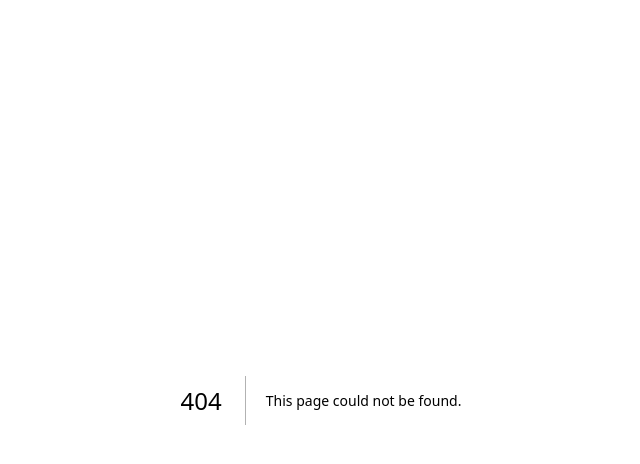
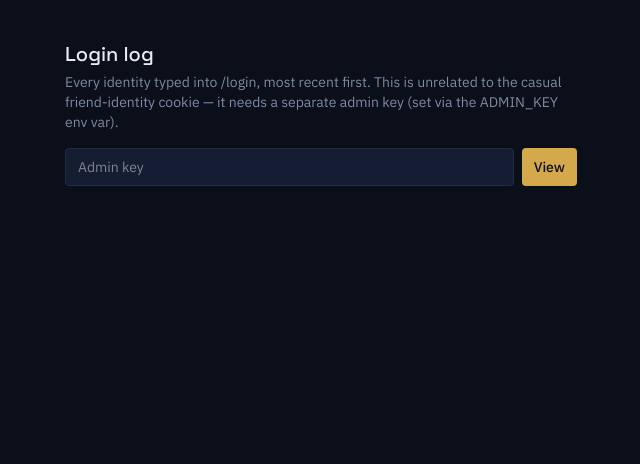
Before and after one commit to aravindanbalaghan-stack/stock-tracker, a Next.js app: page /admin/logins in a window 1280 px wide. Before the commit this address had no page. Shown: the top 464 px of the page, without its empty margins (319-959 px from the left). Built offline with nearby package versions, Linux system fonts and the light colour scheme.

Commit message:
Tracking login

```diff
--- /dev/null
+++ b/app/admin/logins/page.js
@@ -0,0 +1,108 @@
+"use client";
+
+import { Suspense, useEffect, useState } from "react";
+import { useSearchParams } from "next/navigation";
+
+function fmtWhen(iso) {
+  try {
+    return new Date(iso).toLocaleString("en-IN", { dateStyle: "medium", timeStyle: "short" });
+  } catch {
+    return iso;
+  }
+}
+
+function LoginsView() {
+  const searchParams = useSearchParams();
+  const keyFromUrl = searchParams.get("key") || "";
+
+  const [key, setKey] = useState(keyFromUrl);
+  const [logins, setLogins] = useState(null);
+  const [error, setError] = useState(null);
+  const [loading, setLoading] = useState(false);
+
+  async function load(k) {
+    setLoading(true);
+    setError(null);
+    try {
+      const res = await fetch(`/api/admin/logins?key=${encodeURIComponent(k)}`);
+      const json = await res.json();
+      if (!res.ok) throw new Error(json?.error || "Failed to load");
+      setLogins(json.logins);
+    } catch (err) {
+      setError(err.message);
+      setLogins(null);
+    } finally {
+      setLoading(false);
+    }
+  }
+
+  // Auto-load if the key arrived via ?key=... in the URL, e.g. a
+  // bookmarked link — saves re-typing it every time.
+  useEffect(() => {
+    if (keyFromUrl) load(keyFromUrl);
+  }, [keyFromUrl]);
+
+  return (
+    <div className="min-h-screen px-4 py-10 flex flex-col items-center" style={{ background: "var(--bg)" }}>
+      <div className="w-full max-w-lg">
+        <h1 className="font-display text-xl mb-1" style={{ color: "var(--text)" }}>Login log</h1>
+        <p className="text-sm mb-4" style={{ color: "var(--text-muted)" }}>
+          Every identity typed into /login, most recent first. This is unrelated to the casual
+          friend-identity cookie — it needs a separate admin key (set via the ADMIN_KEY env var).
+        </p>
+
+        <form onSubmit={(e) => { e.preventDefault(); load(key); }} className="flex gap-2 mb-4">
+          <input
+            type="password"
+            value={key}
+            onChange={(e) => setKey(e.target.value)}
+            placeholder="Admin key"
+            className="flex-1 rounded px-3 py-2 text-sm outline-none border"
+            style={{ background: "var(--surface-2)", borderColor: "var(--border)", color: "var(--text)" }}
+          />
+          <button
+            type="submit"
+            disabled={loading}
+            className="rounded px-3 py-2 text-sm font-medium"
+            style={{ background: "var(--accent)", color: "var(--bg)" }}
+          >
+            {loading ? "Loading…" : "View"}
+          </button>
+        </form>
+
+        {error && (
+          <div className="mb-4 rounded-md border px-4 py-3 text-sm" style={{ borderColor: "var(--loss)", background: "var(--loss-dim)", color: "var(--text)" }}>
+            {error}
+          </div>
+        )}
+
+        {logins && (
+          <div className="rounded-lg border overflow-hidden" style={{ borderColor: "var(--border)", background: "var(--surface)" }}>
+            {logins.length === 0 ? (
+              <div className="px-4 py-3 text-sm" style={{ color: "var(--text-muted)" }}>No logins recorded yet.</div>
+            ) : (
+              logins.map((l, i) => (
+                <div
+                  key={i}
+                  className="flex items-center justify-between px-4 py-2 border-b last:border-b-0 text-sm"
+                  style={{ borderColor: "var(--border)" }}
+                >
+                  <span style={{ color: "var(--text)" }}>{l.identity}</span>
+                  <span className="text-xs" style={{ color: "var(--text-faint)" }}>{fmtWhen(l.at)}</span>
+                </div>
+              ))
+            )}
+          </div>
+        )}
+      </div>
+    </div>
+  );
+}
+
+export default function AdminLoginsPage() {
+  return (
+    <Suspense fallback={null}>
+      <LoginsView />
+    </Suspense>
+  );
+}
--- /dev/null
+++ b/app/api/admin/logins/route.js
@@ -0,0 +1,34 @@
+import { listLogins } from "@/lib/loginLog";
+
+export const dynamic = "force-dynamic";
+
+// Deliberately a SEPARATE secret from the casual friend-identity cookie —
+// anyone can set that to anything, so it can't be the thing that decides
+// who's allowed to see everyone else's login history. This key is meant
+// to be known only to you (the deployer). See README "Checking who's
+// logged in".
+export async function GET(request) {
+  const adminKey = process.env.ADMIN_KEY;
+  if (!adminKey) {
+    return Response.json(
+      { error: "ADMIN_KEY isn't set — see README \"Checking who's logged in\" to enable this." },
+      { status: 501 }
+    );
+  }
+
+  const { searchParams } = new URL(request.url);
+  const key = searchParams.get("key");
+  if (key !== adminKey) {
+    return Response.json({ error: "Invalid or missing key" }, { status: 401 });
+  }
+
+  try {
+    const logins = await listLogins();
+    return Response.json({ logins });
+  } catch (err) {
+    return Response.json(
+      { error: "Failed to load login log — is Vercel KV set up? See README.", detail: String(err?.message || err) },
+      { status: 500 }
+    );
+  }
+}
--- a/app/api/login/route.js
+++ b/app/api/login/route.js
@@ -1,5 +1,6 @@
 import { cookies } from "next/headers";
 import { IDENTITY_COOKIE } from "@/lib/identity";
+import { recordLogin } from "@/lib/loginLog";
 
 const MAX_LENGTH = 100;
 
@@ -20,5 +21,7 @@ export async function POST(request) {
     maxAge: 60 * 60 * 24 * 365, // 1 year
   });
 
+  await recordLogin(identity);
+
   return Response.json({ ok: true, identity });
 }
--- /dev/null
+++ b/lib/loginLog.js
@@ -0,0 +1,22 @@
+import { kv } from "@vercel/kv";
+
+const LOGIN_LOG_KEY = "panel:login-log";
+const MAX_ENTRIES = 500; // keep the log from growing unbounded over time
+
+export async function recordLogin(identity) {
+  try {
+    const log = await kv.get(LOGIN_LOG_KEY);
+    const entries = Array.isArray(log) ? log : [];
+    entries.unshift({ identity, at: new Date().toISOString() });
+    await kv.set(LOGIN_LOG_KEY, entries.slice(0, MAX_ENTRIES));
+  } catch {
+    // Best-effort — if KV isn't set up yet (e.g. before the SMS-alerts
+    // setup steps in the README), logging shouldn't block someone from
+    // actually being able to log in.
+  }
+}
+
+export async function listLogins() {
+  const log = await kv.get(LOGIN_LOG_KEY);
+  return Array.isArray(log) ? log : [];
+}
--- a/proxy.js
+++ b/proxy.js
@@ -12,7 +12,11 @@ const IDENTITY_COOKIE = "panel_identity";
 //   sets the cookie — gating these would make it impossible to ever log in.
 // - /api/check-alerts: called by an external cron (see that route's own
 //   ALERTS_CRON_SECRET check), not by a browser with a session cookie.
-const PUBLIC_PATHS = ["/login", "/api/login", "/api/check-alerts"];
+// - /admin and /api/admin: gated by their own separate ADMIN_KEY (see
+//   app/api/admin/logins/route.js) rather than the casual friend-identity
+//   cookie, since that cookie can be set to anything by anyone and can't
+//   be the thing deciding who gets to see everyone else's login history.
+const PUBLIC_PATHS = ["/login", "/api/login", "/api/check-alerts", "/admin", "/api/admin"];
 
 export function proxy(request) {
   const { pathname } = request.nextUrl;
```
Also changed, not shown: 1 other file (tests, documents, lock files or other folders).
